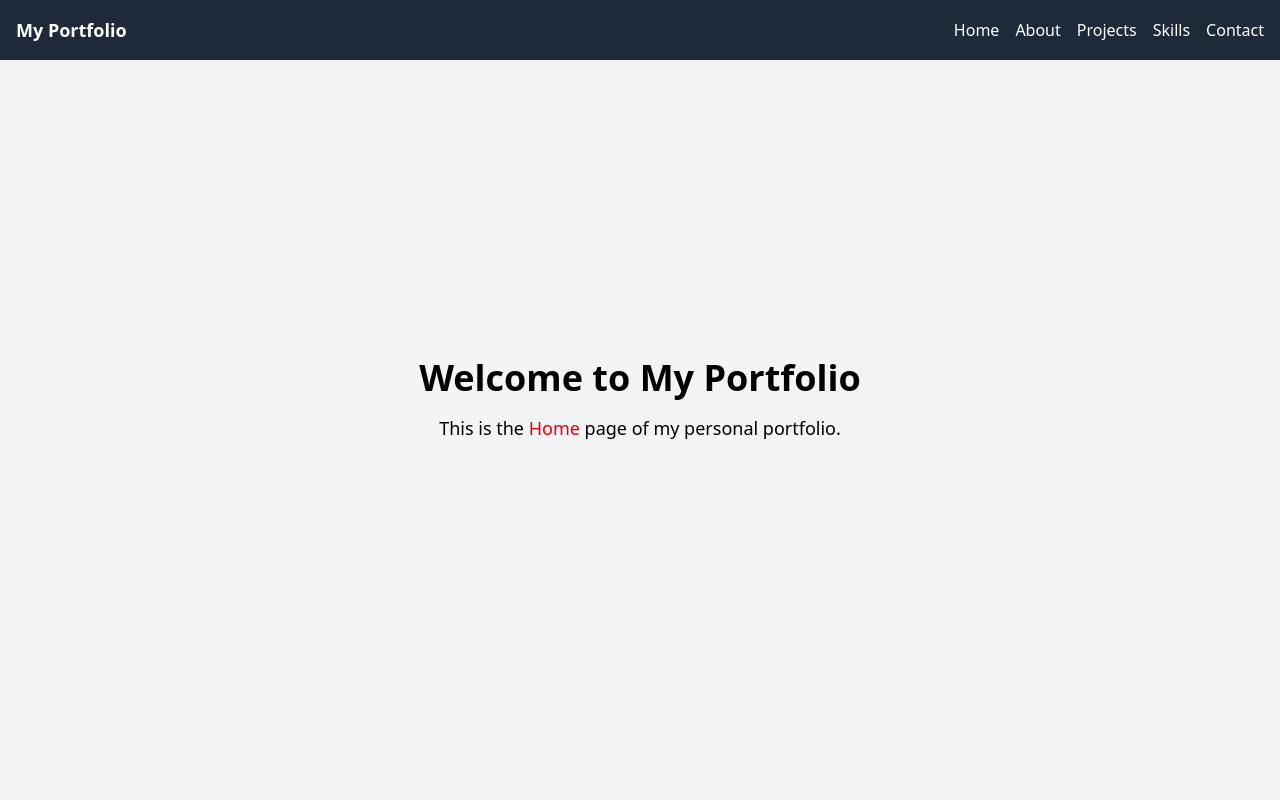
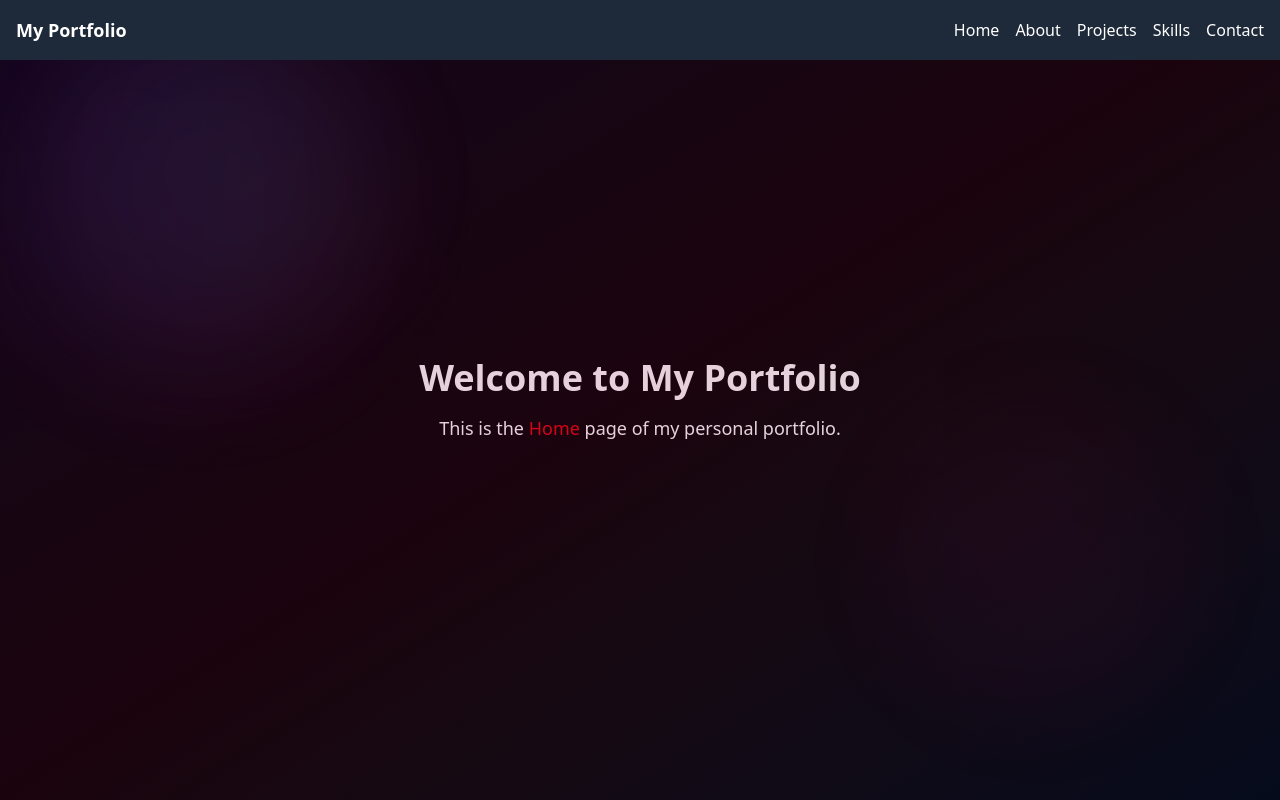
Before and after one commit to Obayaa/personal-portfolio-website, a React (Vite) app: page / in a window 1280 px wide. Shown: the top 800 px of the page. Built offline with nearby package versions, Linux system fonts and the light colour scheme.

Commit message:
Set App.jsx to handle background color and text color of the children components.

```diff
--- a/src/App.jsx
+++ b/src/App.jsx
@@ -8,15 +8,28 @@ import Contact from "./pages/Contact";
 
 function App() {
   return (
-    <div className="flex flex-col min-h-screen">
+    <div className="bg-black text-white min-h-screen">
+      <div className="fixed inset-0 z-0">
+        <div className="absolute inset-0 bg-gradient-to-br from-purple-900/20 via-pink-900/20 to-blue-900/20"></div>
+        <div
+          className="absolute w-96 h-96 bg-gradient-to-r from-purple-500/10 to-pink-500/10 rounded-full blur-3xl animate-pulse"
+          style={{
+            // left: mousePosition.x - 192,
+            // top: mousePosition.y - 192,
+            transition: 'all 0.3s ease-out'
+          }}
+        ></div>
+        <div className="absolute top-20 left-20 w-72 h-72 bg-gradient-to-r from-blue-500/5 to-cyan-500/5 rounded-full blur-3xl animate-bounce"></div>
+        <div className="absolute bottom-20 right-20 w-80 h-80 bg-gradient-to-r from-pink-500/5 to-rose-500/5 rounded-full blur-3xl animate-pulse"></div>
+      </div>
       <Navbar />
-      <div className="flex-grow bg-gray-100">
-        <section className="" id="home"><Home /></section>
-        <section className="" id="about"><About /></section>
-        <section className="" id="skills"><Skills /></section>
-        <section className="" id="projects"><Projects /></section>
-        <section className="" id="contact"><Contact /></section>
-      </div>
+      {/* <div className="flex-grow"> */}
+      <section className="" id="home"><Home /></section>
+      <section className="" id="about"><About /></section>
+      <section className="" id="skills"><Skills /></section>
+      <section className="" id="projects"><Projects /></section>
+      <section className="" id="contact"><Contact /></section>
+      {/* </div> */}
       <Footer />
     </div>
   )
```
